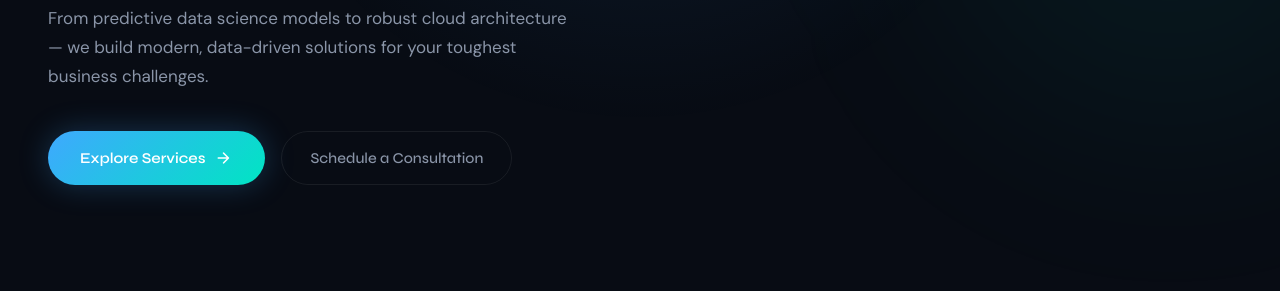
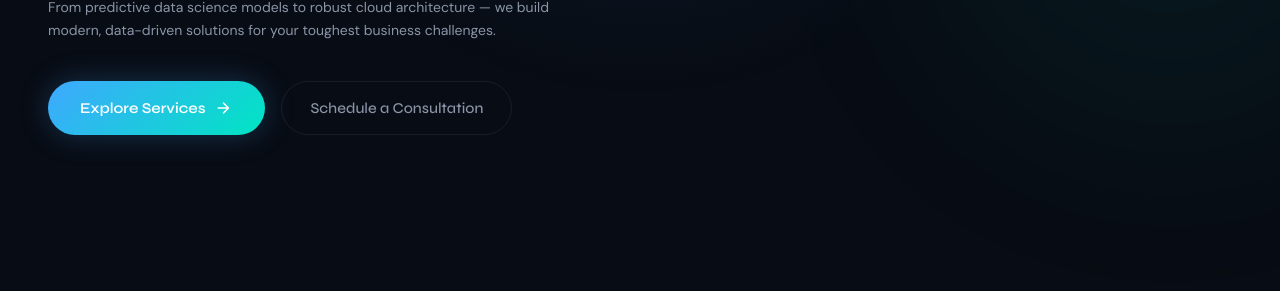
Before and after one commit to AnujSable/synork_edited, a website built with Vite: page index.html in a window 1280 px wide. Shown: the part 828-1119 px from the top of the page. Built offline with nearby package versions, Linux system fonts and the light colour scheme.

Commit message:
fix: reduce hero subtitle font size for no-scroll viewport fit

```diff
--- a/index.html
+++ b/index.html
@@ -1573,11 +1573,11 @@
             <span class="text-gradient">intelligent solution.</span>
           </h1>
           <p data-reveal style="
-                font-size: 1.0625rem;
+                font-size: 0.875rem;
                 color: var(--text-secondary);
                 max-width: 520px;
-                margin-top: 1.5rem;
-                line-height: 1.7;
+                margin-top: 1rem;
+                line-height: 1.6;
                 transition-delay: 0.1s;
               ">
             From predictive data science models to robust cloud architecture —
```
